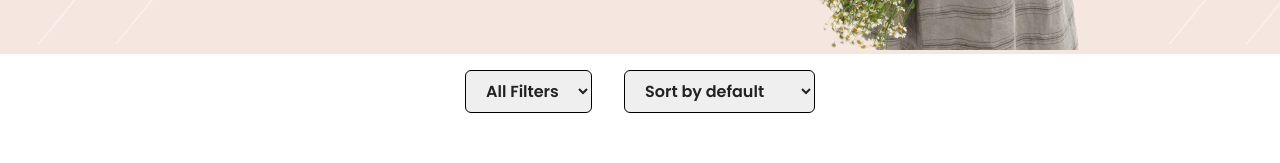
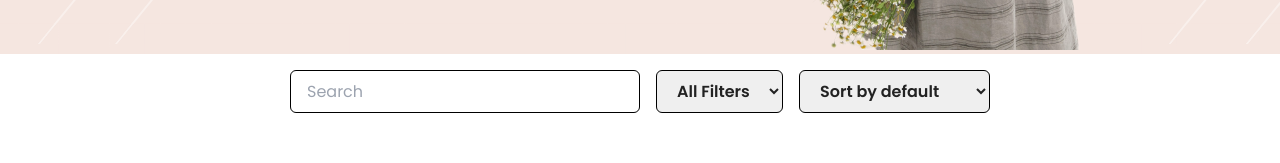
Before and after one commit to devCesarRamos/ClothingStore, a React (Vite) app: page / in a window 1280 px wide. Shown: the part 746-909 px from the top of the page. Built offline with nearby package versions, Linux system fonts and the light colour scheme; no server answers.

Commit message:
Add Search Bar to home page

```diff
--- a/src/pages/Home.tsx
+++ b/src/pages/Home.tsx
@@ -6,10 +6,10 @@ import Hero from '../components/Hero';
 const Home: React.FC = () => {
   // Access the ProductContext to get the list of products
   const { products } = useContext(ProductContext) ?? { products: [] };
-
-  // State for filtering and sorting
+  // State for filtering, sorting, and searching
   const [selectedCategory, setSelectedCategory] = useState<string | null>(null);
   const [selectedSort, setSelectedSort] = useState<string>('');
+  const [searchQuery, setSearchQuery] = useState<string>('');
 
   const handleCategoryChange = (category: string | null) => {
     setSelectedCategory(category);
@@ -19,10 +19,25 @@ const Home: React.FC = () => {
     setSelectedSort(sortOption);
   };
 
-  // Filter products based on selected category
-  const filteredProducts: Product[] = selectedCategory
-    ? products.filter((item) => item.category === selectedCategory)
-    : products.filter((item) => item.category === "men's clothing" || item.category === "women's clothing" || item.category === "jewelery");
+  const handleSearchChange = (query: string) => {
+    setSearchQuery(query);
+  };
+
+  // Filter products based on selected category, sorting option, and search query
+  const filteredProducts: Product[] = products
+    .filter((item) => (selectedCategory ? item.category === selectedCategory : true))
+    .filter((item) => !item.category.includes('electronics')) // Exclude "electronics"
+    .filter(
+      (item) =>
+        item.category === "men's clothing" ||
+        item.category === "women's clothing" ||
+        item.category === "jewelery"
+    )
+    .filter(
+      (item) =>
+        item.title.toLowerCase().includes(searchQuery.toLowerCase()) ||
+        item.category.toLowerCase().includes(searchQuery.toLowerCase())
+    );
 
   // Sort products based on selected sorting option
   const sortedProducts: Product[] = selectedSort === 'price-high-low'
@@ -35,16 +50,24 @@ const Home: React.FC = () => {
       <div>
         {/* Display the Hero component */}
         <Hero />
-
+        {/* Filter, Sort dropdown menus and Search bar */}
+        <div className='flex flex-col md:flex-row md:justify-center space-y-4 md:space-y-0 my-4'>
+          {/* Search input */}
+          <input
+            type='text'
+            placeholder='Search'
+            className='border border-black py-2 px-4 rounded-md md:mx-2 hover:cursor-text'
+            onChange={(e) => handleSearchChange(e.target.value)}
+            value={searchQuery}
+          />
           {/* Filter dropdown menu */}
-      <div className='flex flex-col items-center space-y-4 md:space-y-0 md:flex-row md:justify-center my-4'>
           <label htmlFor='category' className='sr-only'>
             Filter by category
           </label>
           <select
             id='category'
             name='category'
-          className='filter-dropdown border border-black font-semibold py-2 px-4 rounded-md md:mx-4 hover:cursor-pointer'
+            className='filter-dropdown border border-black font-semibold py-2 px-4 rounded-md md:mx-2 hover:cursor-pointer'
             onChange={(e) => handleCategoryChange(e.target.value)}
             value={selectedCategory || ''}
           >
@@ -53,7 +76,6 @@ const Home: React.FC = () => {
             <option value="women's clothing">Women</option>
             <option value="jewelery">Jewelery</option>
           </select>
-
           {/* Sort dropdown menu */}
           <label htmlFor='sort' className='sr-only'>
             Sort by
@@ -61,7 +83,7 @@ const Home: React.FC = () => {
           <select
             id='sort'
             name='sort'
-          className='filter-dropdown border border-black font-semibold py-2 px-4 rounded-md md:mx-4 hover:cursor-pointer'
+            className='filter-dropdown border border-black font-semibold py-2 px-4 rounded-md md:mx-2 hover:cursor-pointer'
             onChange={(e) => handleSortChange(e.target.value)}
             value={selectedSort}
           >
@@ -70,7 +92,6 @@ const Home: React.FC = () => {
             <option value='price-low-high'>Price: low to high</option>
           </select>
         </div>
-
         {/* Display a section with a grid of products */}
         <section className='py-16'>
           <div className="container mx-auto">
```
Lines whose indentation alone changed are shown as unchanged.
